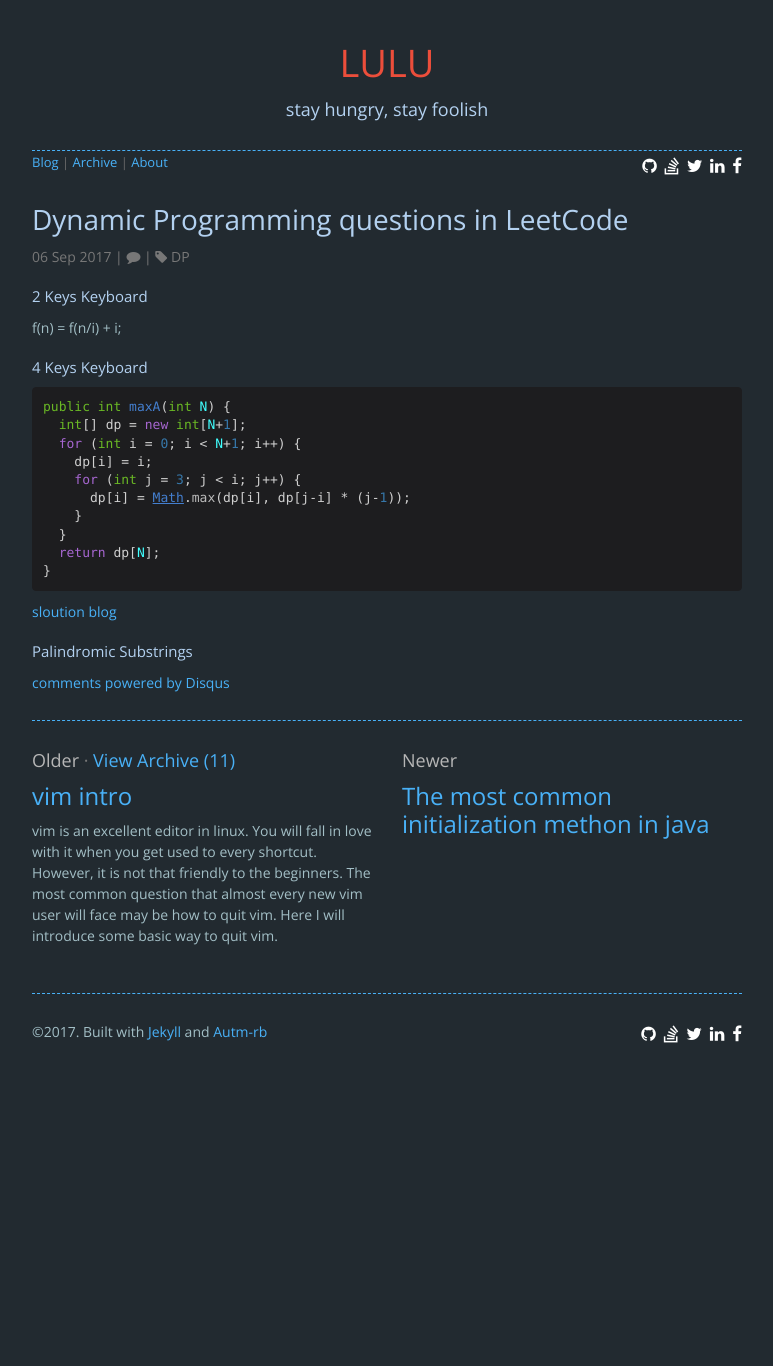
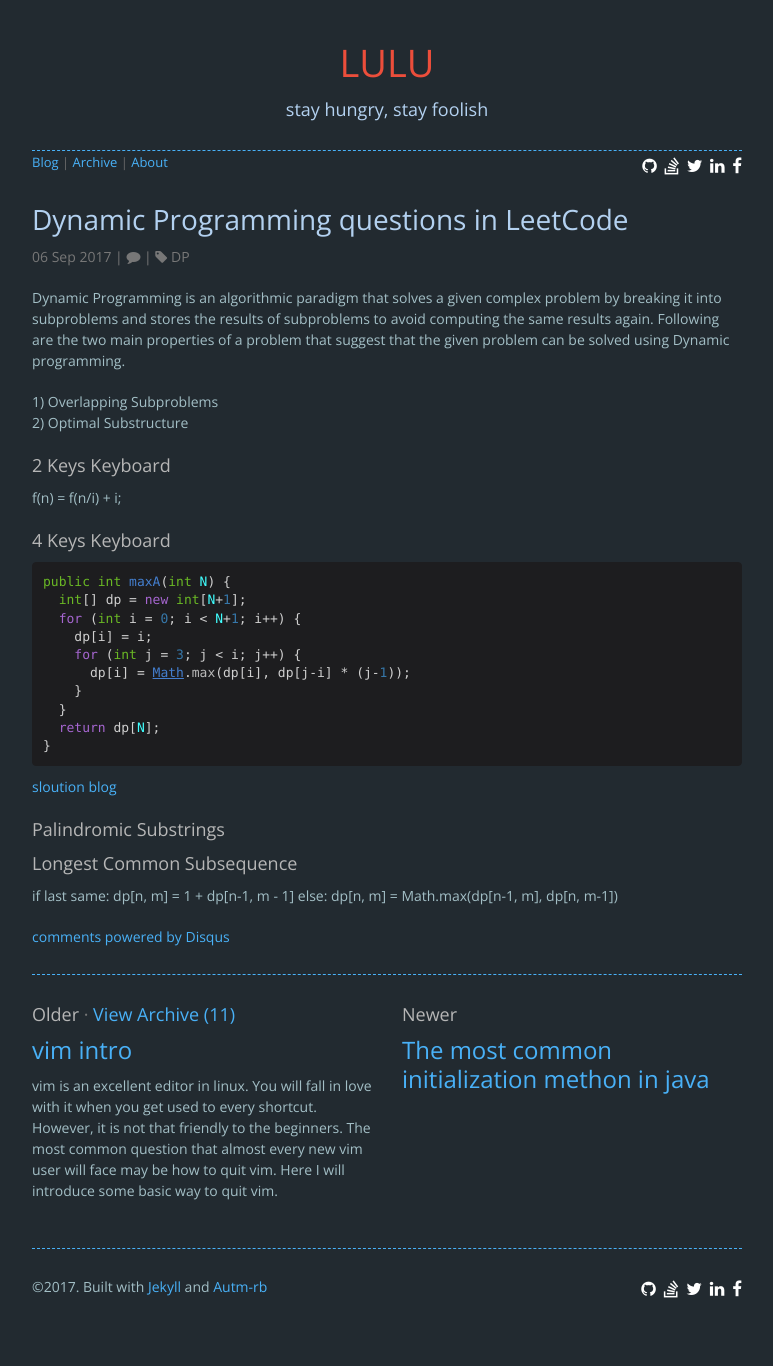
Before and after one commit to lulu-jiang/lulu-jiang.github.io, a Jekyll site: the page built from _posts/2017-09-06-DP.md, in a window 1280 px wide. Shown: the whole page, without its empty margins (253-1026 px from the left). Built offline with Jekyll 4.4.1, drawn with Linux system fonts in a browser that asks for light colours; nearby versions of some CDN libraries; comment, search, counter and statistics services are not loaded; before the commit the page ends 1111 px from its top, so only the background shows below that.

```diff
--- a/_posts/2017-09-06-DP.md
+++ b/_posts/2017-09-06-DP.md
@@ -3,11 +3,17 @@
 tags: DP
 ---
 
+Dynamic Programming is an algorithmic paradigm that solves a given complex problem by breaking it into subproblems and stores the results of subproblems to avoid computing the same results again. Following are the two main properties of a problem that suggest that the given problem can be solved using Dynamic programming.
 
-#### 2 Keys Keyboard
+1) Overlapping Subproblems
+2) Optimal Substructure
+
+
+
+### 2 Keys Keyboard
 f(n) = f(n/i) + i;
 
-#### 4 Keys Keyboard
+### 4 Keys Keyboard
 {% highlight java %}
 public int maxA(int N) {
   int[] dp = new int[N+1];
@@ -22,4 +28,9 @@
 {% endhighlight %}
 [sloution blog](http://blog.csdn.net/huanghanqian/article/details/76575003)
 
-#### Palindromic Substrings
+### Palindromic Substrings
+
+
+### Longest Common Subsequence
+if last same: dp[n, m] = 1 + dp[n-1, m - 1]
+else: dp[n, m] = Math.max(dp[n-1, m], dp[n, m-1])
```
